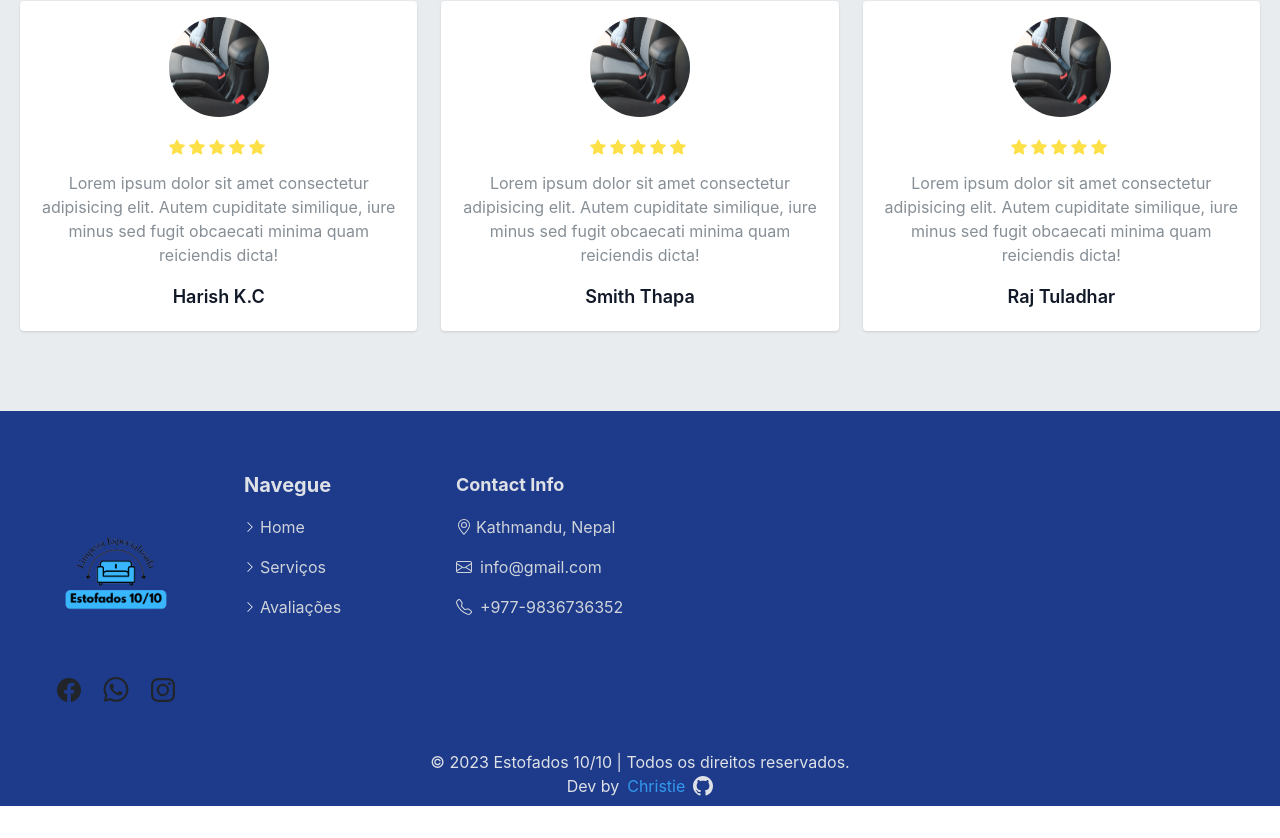
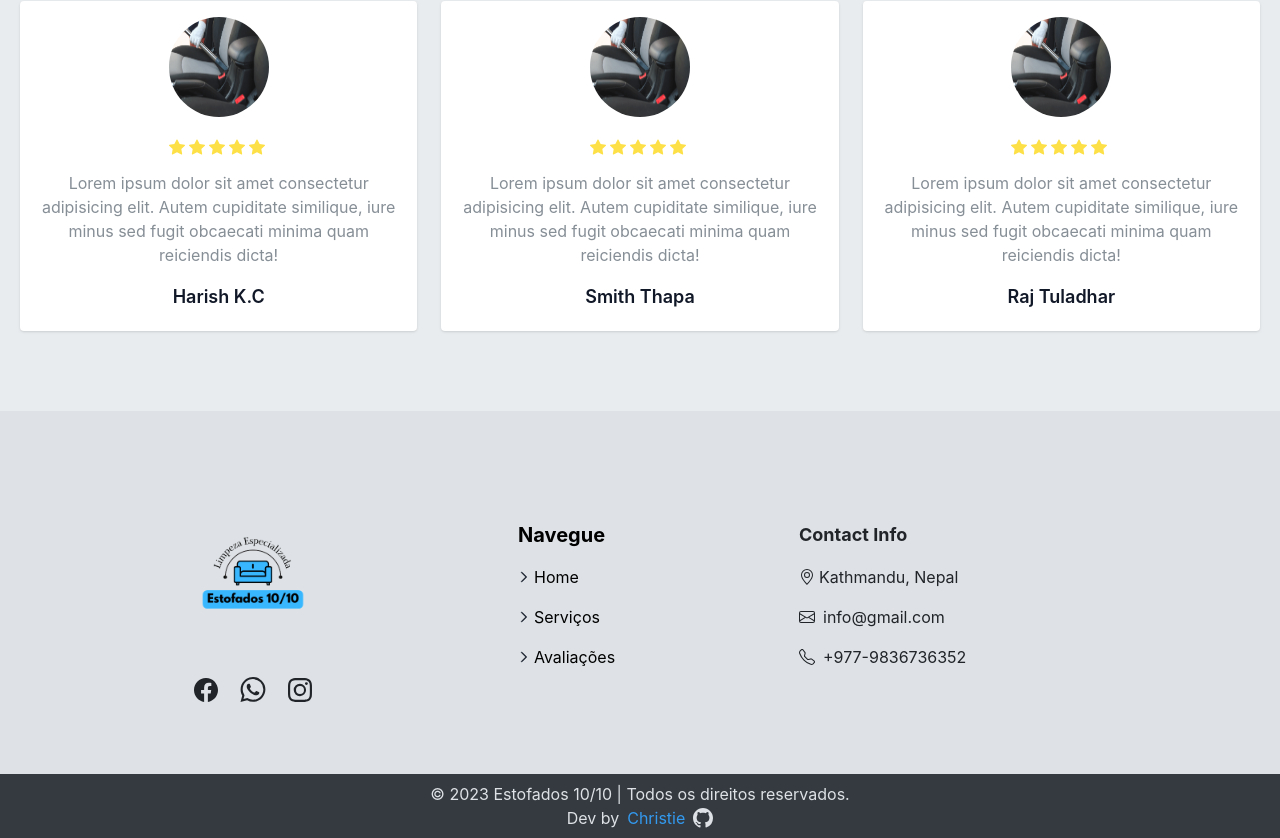
Before and after one commit to ChristieCardoso/landing-page-estofados1010-next, a Next.js app: page / in a window 1280 px wide. Shown: the part 2879-3717 px from the top of the page. Before the commit the page ends 3685 px from the top, so only its background shows below. Built offline with nearby package versions, Linux system fonts and the light colour scheme.

Commit message:
edit footer

```diff
--- a/pages/components/Footer.js
+++ b/pages/components/Footer.js
@@ -3,32 +3,32 @@ import Image from 'next/image';
 import Logo from '../../public/logo.png'
 export default function Footer() {
   return (
-    <section className="flex flex-col lg:justify-between font-poppins ">
-      <div className="w-full bg-blue-900 pt-5 dark:bg-gray-900 ">
+    <section className="flex flex-col lg:justify-between">
+      <div className="w-full bg-gray-200 pt-5">
         <div className="flex-1 px-4 py-4 lg:py-0">
-          <div className="flex flex-wrap py-10 -mx-3">
-            <div className="px-3 flex-col">
+          <div className="flex justify-evenly items-center flex-wrap py-10 -mx-3">
+            <div className="px-20 pb-8">
               <Image
                 width={200}
                 height={200}
                 src={Logo}
                 alt="Logo Estofados 10/10"
               />
-              <div className="flex  justify-center items-center">
-                <a className="inline-block mr-5 text-gray-800 hover:text-blue-700 dark:text-gray-400 dark:hover:text-blue-400"
+              <div className="flex  justify-center items-center text-gray-800">
+                <a className="inline-block mr-5 hover:text-blue-900"
                   href="#">
                   <svg xmlns="http://www.w3.org/2000/svg" width="16" height="16" fill="currentColor" className="w-6 h-6 bi bi-facebook " viewBox="0 0 16 16">
                     <path
                       d="M16 8.049c0-4.446-3.582-8.05-8-8.05C3.58 0-.002 3.603-.002 8.05c0 4.017 2.926 7.347 6.75 7.951v-5.625h-2.03V8.05H6.75V6.275c0-2.017 1.195-3.131 3.022-3.131.876 0 1.791.157 1.791.157v1.98h-1.009c-.993 0-1.303.621-1.303 1.258v1.51h2.218l-.354 2.326H9.25V16c3.824-.604 6.75-3.934 6.75-7.951z" />
                   </svg>
                 </a>
-                <a className="inline-block mr-5 text-gray-800 dark:text-gray-400 hover:text-green-400 dark:hover:text-green-400"
+                <a className="inline-block mr-5 hover:text-green-400"
                   href="#">
                   <svg xmlns="http://www.w3.org/2000/svg" width="30" height="25" fill="currentColor" className="bi bi-whatsapp" viewBox="0 0 16 16">
                     <path d="M13.601 2.326A7.854 7.854 0 0 0 7.994 0C3.627 0 .068 3.558.064 7.926c0 1.399.366 2.76 1.057 3.965L0 16l4.204-1.102a7.933 7.933 0 0 0 3.79.965h.004c4.368 0 7.926-3.558 7.93-7.93A7.898 7.898 0 0 0 13.6 2.326zM7.994 14.521a6.573 6.573 0 0 1-3.356-.92l-.24-.144-2.494.654.666-2.433-.156-.251a6.56 6.56 0 0 1-1.007-3.505c0-3.626 2.957-6.584 6.591-6.584a6.56 6.56 0 0 1 4.66 1.931 6.557 6.557 0 0 1 1.928 4.66c-.004 3.639-2.961 6.592-6.592 6.592zm3.615-4.934c-.197-.099-1.17-.578-1.353-.646-.182-.065-.315-.099-.445.099-.133.197-.513.646-.627.775-.114.133-.232.148-.43.05-.197-.1-.836-.308-1.592-.985-.59-.525-.985-1.175-1.103-1.372-.114-.198-.011-.304.088-.403.087-.088.197-.232.296-.346.1-.114.133-.198.198-.33.065-.134.034-.248-.015-.347-.05-.099-.445-1.076-.612-1.47-.16-.389-.323-.335-.445-.34-.114-.007-.247-.007-.38-.007a.729.729 0 0 0-.529.247c-.182.198-.691.677-.691 1.654 0 .977.71 1.916.81 2.049.098.133 1.394 2.132 3.383 2.992.47.205.84.326 1.129.418.475.152.904.129 1.246.08.38-.058 1.171-.48 1.338-.943.164-.464.164-.86.114-.943-.049-.084-.182-.133-.38-.232z" />
                   </svg>
                 </a>
-                <a className="inline-block text-gray-800 dark:text-gray-400 hover:text-pink-400 dark:hover:text-pink-400 "
+                <a className="inline-block hover:text-pink-500"
                   href="#">
                   <svg xmlns="http://www.w3.org/2000/svg" width="16" height="16" fill="currentColor" className="w-6 h-6 bi bi-instagram" viewBox="0 0 16 16">
                     <path
@@ -37,55 +37,55 @@ export default function Footer() {
                 </a>
               </div>
             </div>
-            <div className="w-full px-4 md:w-1/4 lg:w-2/12 mb-11 lg:mb-0">
-              <h2 className="mb-4 text-xl font-bold text-gray-200 dark:text-gray-400">Navegue </h2>
+            <div className="w-full px-4 md:w-1/4 lg:w-2/12 mb-11 lg:mb-0 stroke-slate-800">
+              <h2 className="mb-4 text-xl font-bold">Navegue </h2>
               <ul>
                 <li className="flex items-center mb-4 ">
-                  <svg xmlns="http://www.w3.org/2000/svg" width="16" height="16" fill="currentColor" className="w-3 h-3 mr-1 text-white dark:text-gray-400 bi bi-chevron-right" viewBox="0 0 16 16">
+                  <svg xmlns="http://www.w3.org/2000/svg" width="16" height="16" fill="currentColor" className="w-3 h-3 mr-1 bi bi-chevron-right" viewBox="0 0 16 16">
                     <path fillRule="evenodd" d="M4.646 1.646a.5.5 0 0 1 .708 0l6 6a.5.5 0 0 1 0 .708l-6 6a.5.5 0 0 1-.708-.708L10.293 8 4.646 2.354a.5.5 0 0 1 0-.708z"></path>
                   </svg>
-                  <a href="#" className="inline-block text-base font-normal text-gray-300 dark:text-gray-400">Home</a>
+                  <a href="#" className="inline-block text-base font-normal">Home</a>
                 </li>
                 <li className="flex items-center mb-4 ">
-                  <svg xmlns="http://www.w3.org/2000/svg" width="16" height="16" fill="currentColor" className="w-3 h-3 mr-1 text-white dark:text-gray-400 bi bi-chevron-right" viewBox="0 0 16 16">
+                  <svg xmlns="http://www.w3.org/2000/svg" width="16" height="16" fill="currentColor" className="w-3 h-3 mr-1 bi bi-chevron-right" viewBox="0 0 16 16">
                     <path fillRule="evenodd" d="M4.646 1.646a.5.5 0 0 1 .708 0l6 6a.5.5 0 0 1 0 .708l-6 6a.5.5 0 0 1-.708-.708L10.293 8 4.646 2.354a.5.5 0 0 1 0-.708z"></path>
                   </svg>
-                  <a href="#" className="inline-block text-base font-normal text-gray-300 dark:text-gray-400">Serviços</a>
+                  <a href="#" className="inline-block text-base font-normal ">Serviços</a>
                 </li>
                 <li className="flex items-center mb-4 ">
-                  <svg xmlns="http://www.w3.org/2000/svg" width="16" height="16" fill="currentColor" className="w-3 h-3 mr-1 text-white dark:text-gray-400 bi bi-chevron-right" viewBox="0 0 16 16">
+                  <svg xmlns="http://www.w3.org/2000/svg" width="16" height="16" fill="currentColor" className="w-3 h-3 mr-1 bi bi-chevron-right" viewBox="0 0 16 16">
                     <path fillRule="evenodd" d="M4.646 1.646a.5.5 0 0 1 .708 0l6 6a.5.5 0 0 1 0 .708l-6 6a.5.5 0 0 1-.708-.708L10.293 8 4.646 2.354a.5.5 0 0 1 0-.708z"></path>
                   </svg>
-                  <a href="#" className="inline-block text-base font-normal text-gray-300 dark:text-gray-400">Avaliações</a>
+                  <a href="#" className="inline-block text-base font-normal">Avaliações</a>
                 </li>
               </ul>
             </div>
 
-            <div className="w-full px-4 mb-2 lg:mb-0 md:w-1/3 lg:w-4/12">
-              <h2 className="mb-4 text-lg font-bold text-gray-200 dark:text-gray-400">Contact Info</h2>
+            <div className="w-full px-4 mb-2 lg:mb-0 md:w-1/3 lg:w-4/12 text-gray-800">
+              <h2 className="mb-4 text-lg font-bold ">Contact Info</h2>
               <p className="flex items-center mb-4">
-                <svg xmlns="http://www.w3.org/2000/svg" width="16" height="16" fill="currentColor" className="w-4 h-4 mr-1 text-gray-300 dark:text-gray-400 bi bi-geo-alt " viewBox="0 0 16 16">
+                <svg xmlns="http://www.w3.org/2000/svg" width="16" height="16" fill="currentColor" className="w-4 h-4 mr-1 bi bi-geo-alt " viewBox="0 0 16 16">
                   <path d="M12.166 8.94c-.524 1.062-1.234 2.12-1.96 3.07A31.493 31.493 0 0 1 8 14.58a31.481 31.481 0 0 1-2.206-2.57c-.726-.95-1.436-2.008-1.96-3.07C3.304 7.867 3 6.862 3 6a5 5 0 0 1 10 0c0 .862-.305 1.867-.834 2.94zM8 16s6-5.686 6-10A6 6 0 0 0 2 6c0 4.314 6 10 6 10z"></path>
                   <path d="M8 8a2 2 0 1 1 0-4 2 2 0 0 1 0 4zm0 1a3 3 0 1 0 0-6 3 3 0 0 0 0 6z"></path>
                 </svg>
-                <span className="text-gray-300 dark:text-gray-400">Kathmandu, Nepal</span>
+                <span>Kathmandu, Nepal</span>
               </p>
               <p className="flex items-center mb-4 ">
-                <svg xmlns="http://www.w3.org/2000/svg" width="16" height="16" fill="currentColor" className="w-4 h-4 mr-2 text-gray-300 dark:text-gray-400 bi bi-envelope" viewBox="0 0 16 16">
+                <svg xmlns="http://www.w3.org/2000/svg" width="16" height="16" fill="currentColor" className="w-4 h-4 mr-2 bi bi-envelope" viewBox="0 0 16 16">
                   <path d="M0 4a2 2 0 0 1 2-2h12a2 2 0 0 1 2 2v8a2 2 0 0 1-2 2H2a2 2 0 0 1-2-2V4Zm2-1a1 1 0 0 0-1 1v.217l7 4.2 7-4.2V4a1 1 0 0 0-1-1H2Zm13 2.383-4.708 2.825L15 11.105V5.383Zm-.034 6.876-5.64-3.471L8 9.583l-1.326-.795-5.64 3.47A1 1 0 0 0 2 13h12a1 1 0 0 0 .966-.741ZM1 11.105l4.708-2.897L1 5.383v5.722Z"></path>
                 </svg>
-                <span className="text-gray-300 dark:text-gray-400">info@gmail.com</span>
+                <span>info@gmail.com</span>
               </p>
               <p className="flex items-center mb-4">
-                <svg xmlns="http://www.w3.org/2000/svg" width="16" height="16" fill="currentColor" className="w-4 h-4 mr-2 text-gray-300 dark:text-gray-400 bi bi-telephone" viewBox="0 0 16 16">
+                <svg xmlns="http://www.w3.org/2000/svg" width="16" height="16" fill="currentColor" className="w-4 h-4 mr-2 bi bi-telephone" viewBox="0 0 16 16">
                   <path d="M3.654 1.328a.678.678 0 0 0-1.015-.063L1.605 2.3c-.483.484-.661 1.169-.45 1.77a17.568 17.568 0 0 0 4.168 6.608 17.569 17.569 0 0 0 6.608 4.168c.601.211 1.286.033 1.77-.45l1.034-1.034a.678.678 0 0 0-.063-1.015l-2.307-1.794a.678.678 0 0 0-.58-.122l-2.19.547a1.745 1.745 0 0 1-1.657-.459L5.482 8.062a1.745 1.745 0 0 1-.46-1.657l.548-2.19a.678.678 0 0 0-.122-.58L3.654 1.328zM1.884.511a1.745 1.745 0 0 1 2.612.163L6.29 2.98c.329.423.445.974.315 1.494l-.547 2.19a.678.678 0 0 0 .178.643l2.457 2.457a.678.678 0 0 0 .644.178l2.189-.547a1.745 1.745 0 0 1 1.494.315l2.306 1.794c.829.645.905 1.87.163 2.611l-1.034 1.034c-.74.74-1.846 1.065-2.877.702a18.634 18.634 0 0 1-7.01-4.42 18.634 18.634 0 0 1-4.42-7.009c-.362-1.03-.037-2.137.703-2.877L1.885.511z"></path>
                 </svg>
-                <span className="text-gray-300 dark:text-gray-400">+977-9836736352</span>
+                <span>+977-9836736352</span>
               </p>
             </div>
           </div>
         </div>
-        <div className=" py-2 text-center text-gray-200 dark:bg-gray-800">
+        <div className=" py-2 text-center text-gray-200 bg-gray-700">
           <span>© 2023 Estofados 10/10 | Todos os direitos reservados.</span>
           <p className='flex justify-center gap-2 items-center'>Dev by{" "}<a
             href="https://github.com/ChristieCardoso"
```
